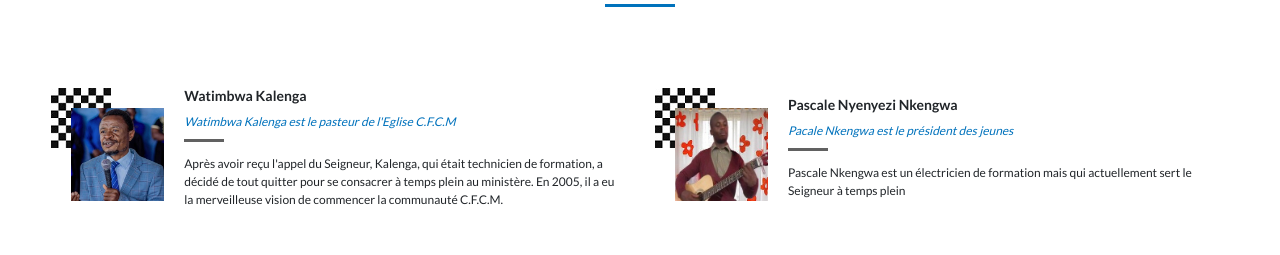
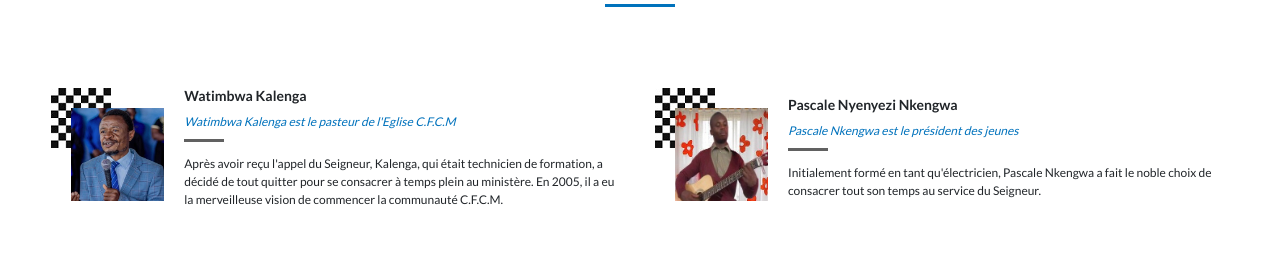
Before and after one commit to Olivier-Kango/cfcm, a React (Create React App) app: page / in a window 1280 px wide. Shown: the part 1519-1774 px from the top of the page. Built offline with nearby package versions, Linux system fonts and the light colour scheme; a web font is replaced by a local one.

Commit message:
Update Kengwa

```diff
--- a/src/components/Speakers.js
+++ b/src/components/Speakers.js
@@ -18,8 +18,8 @@ const speakerContent = [
   {
     imageSpeaker: pascalImage,
     fName: 'Pascale Nyenyezi Nkengwa',
-    profession: 'Pacale Nkengwa est le président des jeunes',
-    about: 'Pascale Nkengwa est un électricien de formation mais qui actuellement sert le Seigneur à temps plein',
+    profession: 'Pascale Nkengwa est le président des jeunes',
+    about: "Initialement formé en tant qu'électricien, Pascale Nkengwa a fait le noble choix de consacrer tout son temps au service du Seigneur.",
   },
   {
     imageSpeaker: faustinImage,
```
